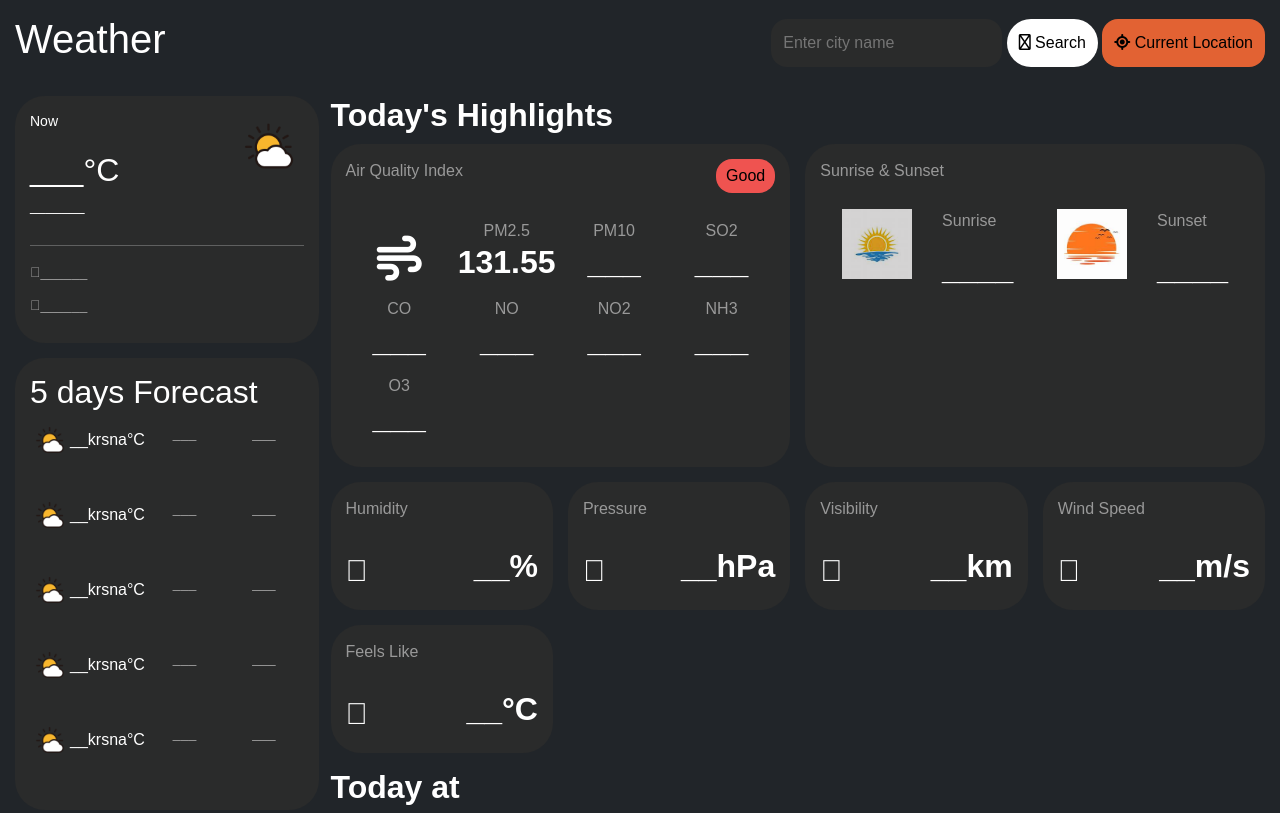
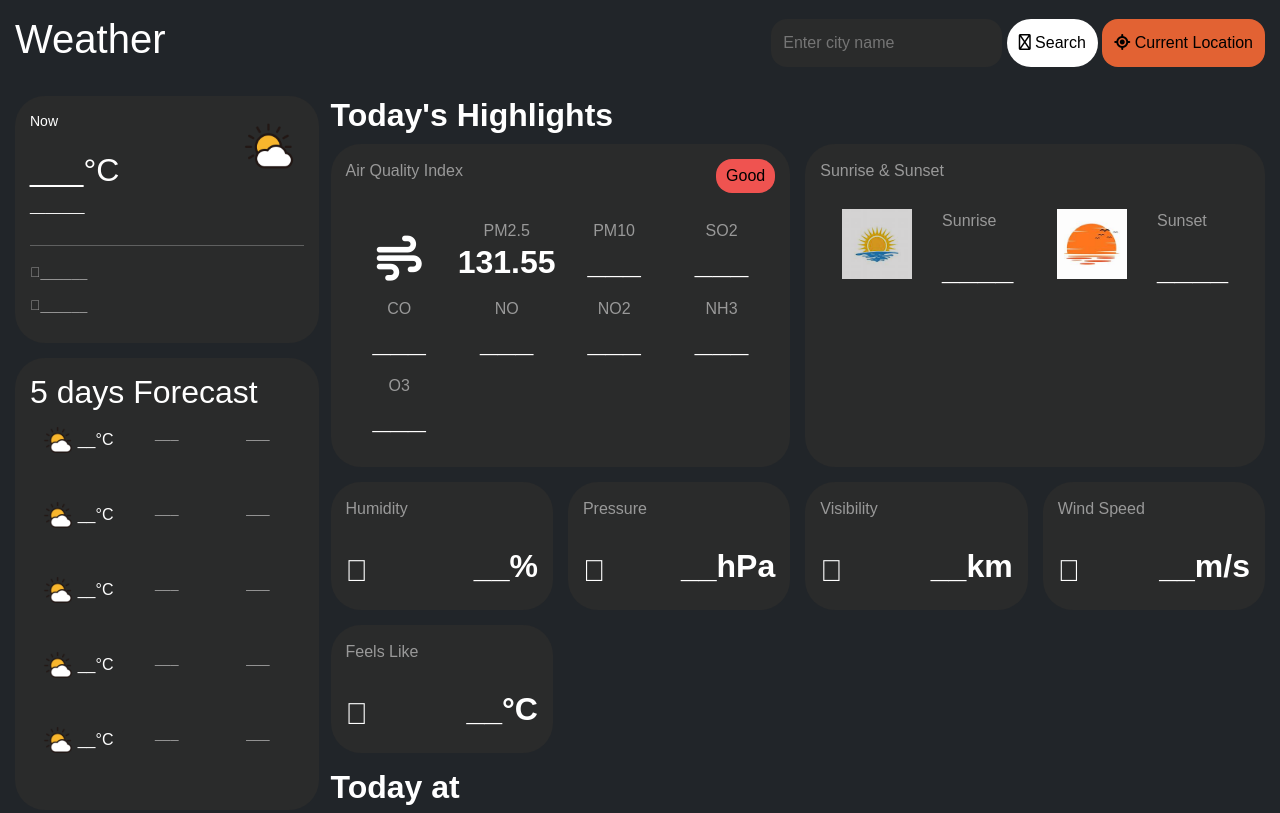
Before and after one commit to amruta-khatawate/Weather-App, a plain HTML site: page index.html in a window 1280 px wide. Shown: the top 813 px of the page. Drawn offline with nearby package versions, Linux system fonts and the light colour scheme.

Commit message:
file updated

```diff
--- a/index.html
+++ b/index.html
@@ -49,7 +49,7 @@
                     <div class="forecast-item">
                         <div class="icon-weather">
                             <img src="images/image1.png" width="40px" height="40px" alt="">
-                            <span>__krsna&deg;C</span>
+                            <span>__&deg;C</span>
                         </div>
                         <p>___</p>
                         <p>___</p>
@@ -57,7 +57,7 @@
                     <div class="forecast-item">
                         <div class="icon-weather">
                             <img src="images/image1.png" width="40px" height="40px" alt="">
-                            <span>__krsna&deg;C</span>
+                            <span>__&deg;C</span>
                         </div>
                         <p>___</p>
                         <p>___</p>
@@ -65,7 +65,7 @@
                     <div class="forecast-item">
                         <div class="icon-weather">
                             <img src="images/image1.png" width="40px" height="40px" alt="">
-                            <span>__krsna&deg;C</span>
+                            <span>__&deg;C</span>
                         </div>
                         <p>___</p>
                         <p>___</p>
@@ -73,7 +73,7 @@
                     <div class="forecast-item">
                         <div class="icon-weather">
                             <img src="images/image1.png" width="40px" height="40px" alt="">
-                            <span>__krsna&deg;C</span>
+                            <span>__&deg;C</span>
                         </div>
                         <p>___</p>
                         <p>___</p>
@@ -81,7 +81,7 @@
                     <div class="forecast-item">
                         <div class="icon-weather">
                             <img src="images/image1.png" width="40px" height="40px" alt="">
-                            <span>__krsna&deg;C</span>
+                            <span>__&deg;C</span>
                         </div>
                         <p>___</p>
                         <p>___</p>
@@ -285,7 +285,7 @@
         </div>
       </div>
     </div>
-    <script src="https://moment.js.com/downloads/moment.min.js"></script>
+    <script src="https://momentjs.com/downloads/moment.min.js"></script>
     <script src="script.js"></script>
   </body>
 </html>
```
